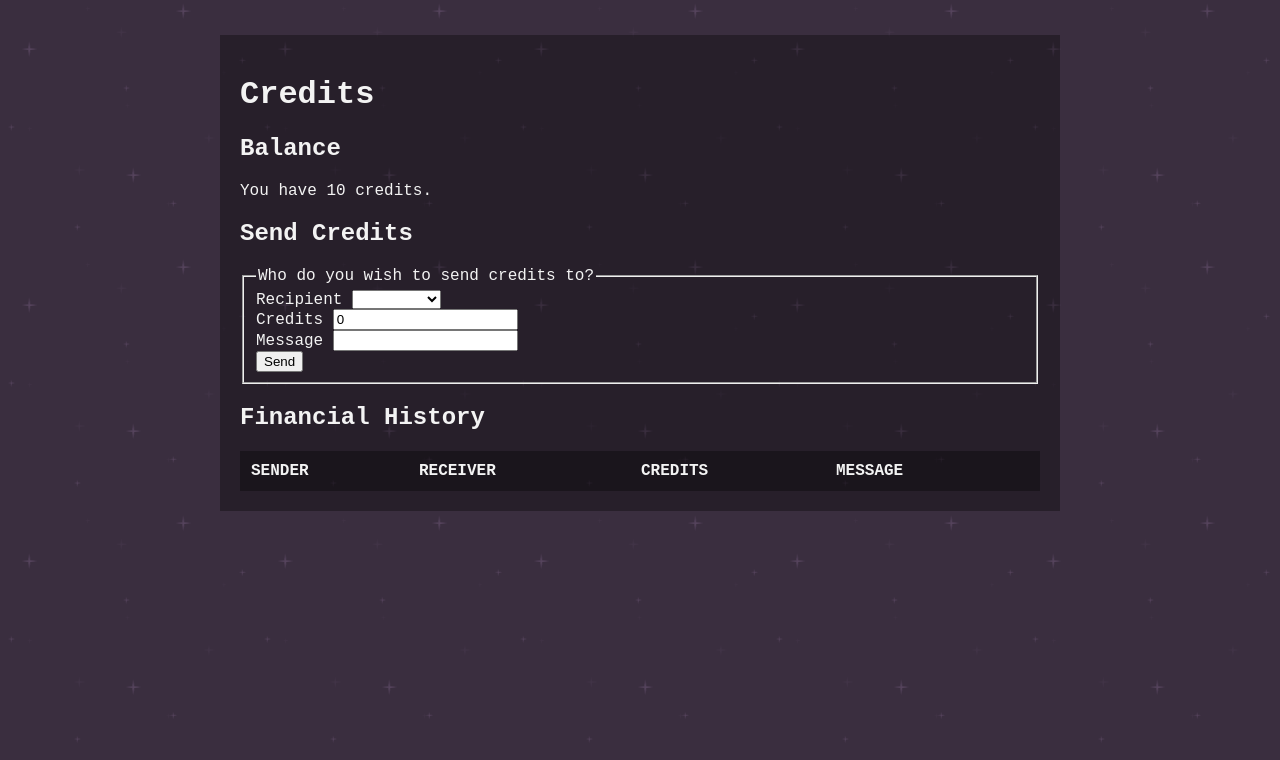
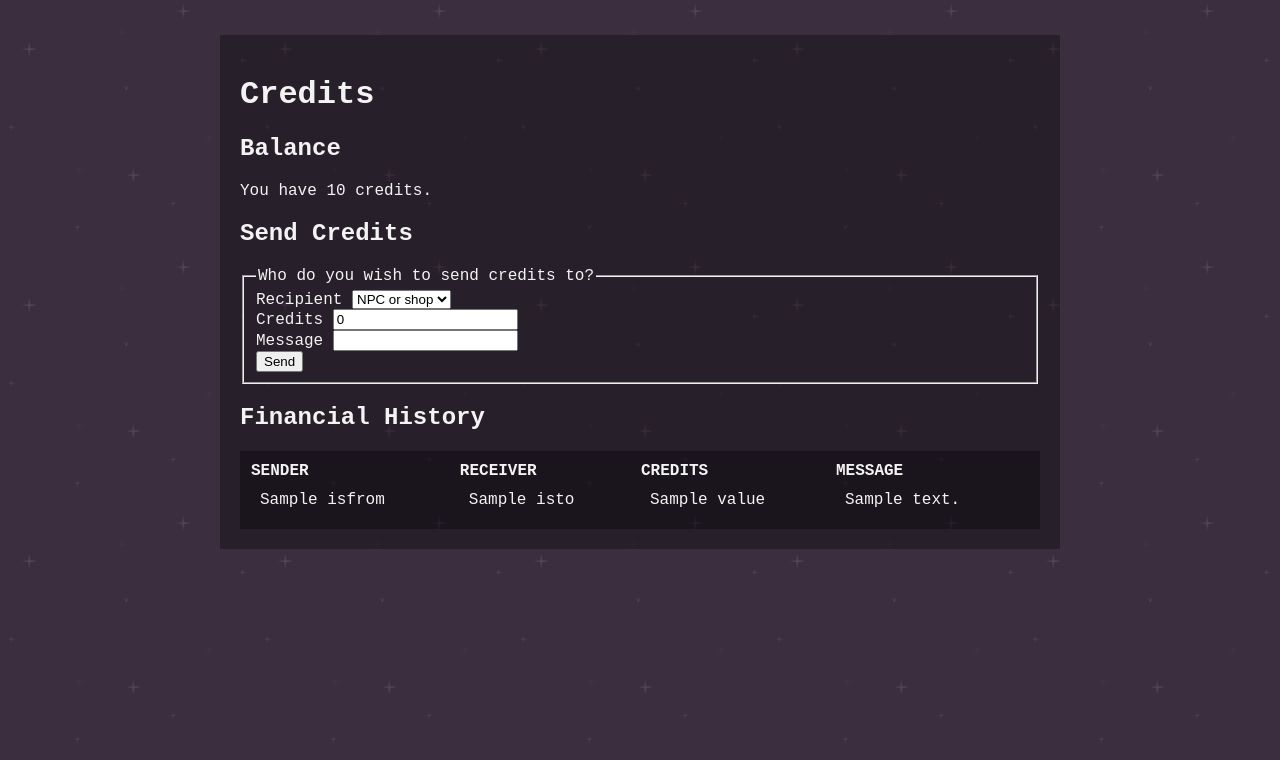
Before and after one commit to Glanten/compad, a Flask app: template templates/credits.html in a window 1280 px wide. Shown: the part 40-800 px from the top of the page. Run offline with Flask 3, Linux system fonts and the light colour scheme; the template is opened without the code that fills it: most values are stand-ins (such as "Sample title", 1, 10 or a date in 2020); lists and menus that the app fills with data are empty; some libraries are stand-ins or nearby versions.

Commit message:
Sending credits to NPCs or other characters (in your campaign) now works. Need to add credstick function and get around to user administration.

```diff
--- a/app.py
+++ b/app.py
@@ -77,8 +77,7 @@ def register():
             return redirect("/admin")
 
     else:
-    # user arrived by GET (i.e. typed in URL or via link) instead of POST, display registration page
-    # send user to appropriate web page
+    # user arrived by GET (i.e. typed in URL or via link) instead of POST, take them to admin page
         return redirect("/admin")
 
 @app.route("/login", methods=["GET", "POST"])
@@ -151,29 +150,70 @@ def credits():
     # create variable to hold user's current balance
     credits_balance = db.execute("SELECT credits FROM users WHERE id = ?", session["user_id"])[0]["credits"]
 
+    # create list of available users to send to
+    user_campaign = db.execute("SELECT campaign FROM users WHERE id = ?", session['user_id'])[0]['campaign']
+    send_list = db.execute("SELECT username FROM users WHERE campaign = ?", user_campaign)
+
     # function here to compile financial history from database
+    current_username = db.execute("SELECT username FROM users WHERE id = ?", session['user_id'])[0]['username']
+    finance_history = db.execute("SELECT * FROM financehistory WHERE isfrom = ? OR isto = ? ORDER BY id", current_username, current_username)
 
-    # function here to send credits (to a PC or NPC in your campaign); add to financial history table
+    return render_template("credits.html", credits_balance=credits_balance, send_list=send_list, finance_history=finance_history)
 
-    # function here to take credits from a credstick; add to financial history table
-
-    return render_template("credits.html", credits_balance=credits_balance)
-
-@app.route("/credits_send")
+# send credits to NPC or other player
+@app.route("/credits_send", methods=["GET", "POST"])
 @login_required
 def credits_send():
     """Transfer credits from user balance to other user's balance"""
-    # create variables from submitted form
-    send_recipient = request.form.get("send_credits_to")
-    send_amount = int(request.form.get("send_credits_amount"))
-    send_message = request.form.get("send_credits_note")
-    # check values
+    if request.method == "POST":
+        # if user hits "send" on 'send credits' form
+        # create variables from submitted form
+        send_user = db.execute("SELECT username FROM users WHERE id = ?", session['user_id'])[0]['username']
+        send_recipient = request.form.get("send_credits_to")
+        send_amount = int(request.form.get("send_credits_amount"))
+        send_message = request.form.get("send_credits_note")
 
-    # send credits (update sender's and receiver's user tables)
+        # check values
+        # serverside value error checking
+        if not request.form.get("send_credits_to"):
+            return render_template("error.html", error_message="you must select a recipient to send credits to")
+        if not request.form.get("send_credits_amount"):
+            return render_template("error.html", error_message="you must select an appropriate amount of credits to send")
+        if not request.form.get("send_credits_note"):
+            return render_template("error.html", error_message="please include a message when sending credits, this helps the sender and receiver identify the transaction")
 
-    # update financialhistory table appropriately
+        # match recipient on form with recipient in database, use id to select
+        if send_recipient != "NPC":
+            database_recipient = db.execute("SELECT id FROM users WHERE username = ?", send_recipient)
+            if not database_recipient:
+                return render_template("error.html", error_message="no such recipient found in database")
 
-    return redirect("/credits")
+        # check user has enough credits to send
+        user_current_balance = int(db.execute("SELECT credits FROM users WHERE id = ?", session["user_id"])[0]['credits'])
+        if user_current_balance < send_amount:
+            return render_template("error.html", error_message="you do not have enough credits to send")
+
+        # update sender's balance
+        user_new_balance = user_current_balance - send_amount
+        db.execute(
+            "UPDATE users SET credits = ? WHERE id = ?", user_new_balance, session["user_id"]
+        )
+        # update recipient's balance
+        if send_recipient != "NPC":
+            recipient_id = db.execute("SELECT id FROM users WHERE username = ?", send_recipient)[0]['id']
+            recipient_current_balance = int(db.execute("SELECT credits FROM users WHERE id = ?", recipient_id)[0]['credits'])
+            recipient_new_balance = recipient_current_balance + send_amount
+            db.execute("UPDATE users SET credits = ? WHERE id = ?", recipient_new_balance, recipient_id)
+
+        # update financialhistory table appropriately
+        db.execute(
+            "INSERT INTO financehistory (isfrom, isto, value, message) VALUES (?, ?, ?, ?)", send_user, send_recipient, send_amount, send_message
+            )
+        return redirect("/credits")
+
+    else:
+        # user arrived by GET (i.e. via link or typed URL), send them to credits page
+        return redirect("/credits")
 
 # create new credstick
 @app.route("/credstick", methods=["GET", "POST"])
--- a/templates/credits.html
+++ b/templates/credits.html
@@ -15,7 +15,7 @@
 
 <!-- send/spend credits -->
 <h2>Send Credits</h2>
-<form action="/credits_send">
+<form action="/credits_send" method="post">
     <fieldset>
         <legend>
             Who do you wish to send credits to?
@@ -25,11 +25,12 @@
                 Recipient
             </label>
             <select name="send_credits_to">
-                <option value="" disabled="disabled" selected></option>
-                <!-- populate this with jinja for every character in same campaign -->
-                <option value="person_one">person one</option>
-                <option value="person_two">person two</option>
-                <!-- add option to send to NPC or shop -->
+                <!-- option to send to NPC or shop -->
+                <option value="NPC" selected>NPC or shop</option>
+                <!-- populate with jinja for every character in same campaign -->
+                {% for person in send_list %}
+                <option value="{{ person.username }}">{{ person.username }}</option>
+                {% endfor %}
             </select>
         </div>
         <div class="send_credits_div">
@@ -66,6 +67,14 @@
     </thead>
     <tbody>
         <!-- loop through the database entries to create financial history table -->
+        {% for line in finance_history %}
+        <tr>
+            <td>{{ line.isfrom }}</td>
+            <td>{{ line.isto }}</td>
+            <td>{{ line.value }}</td>
+            <td>{{ line.message }}</td>
+        </tr>
+        {% endfor %}
     </tbody>
 </table>
 
```
Also changed, not shown: compad.db.
